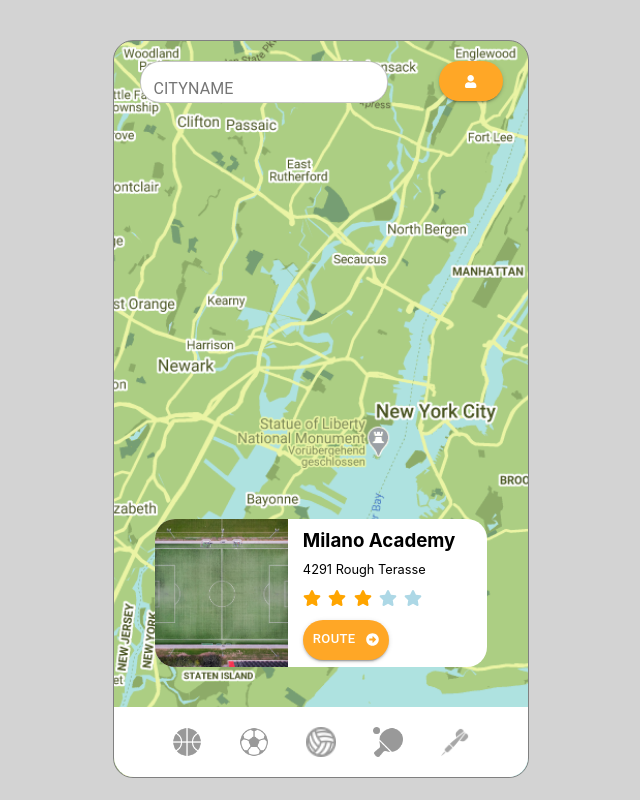
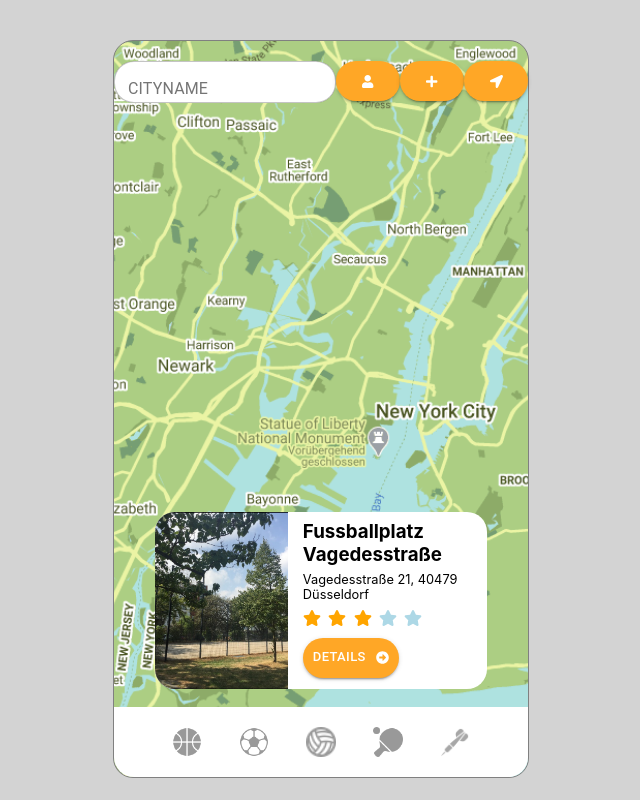
Before and after one commit to SuperCode-Projects/urban-league, a React (Create React App) app: page / in a window 1280 px wide. Shown: the whole page, without its empty margins (319-959 px from the left). Built offline with nearby package versions, Linux system fonts and the light colour scheme; no server answers; sample sign-in values are in the browser's storage.

Commit message:
local court

```diff
--- a/src/App.js
+++ b/src/App.js
@@ -12,6 +12,7 @@ import CourtDetails from "./components/CourtDetails";
 import SignUp from "./components/SignUp";
 import Account from "./components/Account";
 import AddCourt from "./components/AddCourt";
+import Time from "./components/Time";
 import UserProvider, { UserContext } from "./providers/UserProvider";
 
 class App extends Component {
@@ -36,8 +37,11 @@ class App extends Component {
               <Route exact path="/addcourt">
                 <AddCourt />
               </Route>
-              <Route exact path="/CourtDetails">
+              <Route exact path="/courtdetails">
                 <CourtDetails />
+              </Route>
+              <Route exact path="/time">
+                <Time />
               </Route>
               {/* <UserContext.Consumer>
 								{(user) => (user && user.uid ? <Home /> : <SignIn />)}
--- a/src/components/CourtCard.css
+++ b/src/components/CourtCard.css
@@ -1,10 +1,10 @@
 .CourtCardDiv {
-  height: 20%;
+  height: 24%;
   width: 80%;
   border-radius: 20px;
   background-color: white;
   position: absolute;
-  bottom: 15%;
+  bottom: 12%;
   right: auto;
   left: 10%;
   display: flex;
@@ -32,14 +32,22 @@ p {
 }
 
 .CourtCardDescription h3 {
-  margin-top: 10px;
-  margin-bottom: 10px;
+  margin-top: 8px;
+  margin-bottom: 6px;
 }
 
 .CourtCardDescription p {
-  margin-bottom: 10px;
+  margin-bottom: 3px;
 }
 
-#buttonRoute {
-  margin-top: 10px;
+#buttonDetails {
+  margin-top: 6px;
 }
+
+Link:visited {
+  color: orange;
+}
+
+Link:active {
+  color: black;
+}
--- a/src/components/CourtCard.js
+++ b/src/components/CourtCard.js
@@ -14,12 +14,12 @@ const CourtCard = () => {
     <div className="CourtCardDiv">
       <img
         className="CourtPicSmall"
-        src="./images/soccer-field_example.jpg"
+        src="./images/Fussballplatz-Vagedesstrasse.png"
       ></img>
 
       <div className="CourtCardDescription">
-        <h3>Milano Academy</h3>
-        <p>4291 Rough Terasse</p>
+        <h3>Fussballplatz Vagedesstraße</h3>
+        <p>Vagedesstraße 21, 40479 Düsseldorf</p>
         <div id="RateIt">
           <FontAwesomeIcon icon={faStar} className="RatingOrange" />
           <FontAwesomeIcon icon={faStar} className="RatingOrange" />
@@ -27,11 +27,17 @@ const CourtCard = () => {
           <FontAwesomeIcon icon={faStar} className="RatingBlue" />
           <FontAwesomeIcon icon={faStar} className="RatingBlue" />
         </div>
-
-        <Button size="small" variant="contained" type="submit" id="buttonRoute">
-          ROUTE
-          <FontAwesomeIcon icon={faArrowAltCircleRight} className="Arrow" />
-        </Button>
+        <Link to="/courtdetails">
+          <Button
+            size="small"
+            variant="contained"
+            type="submit"
+            id="buttonDetails"
+          >
+            DETAILS
+            <FontAwesomeIcon icon={faArrowAltCircleRight} className="Arrow" />
+          </Button>
+        </Link>
       </div>
     </div>
   );
--- a/src/components/CourtDetails.js
+++ b/src/components/CourtDetails.js
@@ -8,31 +8,36 @@ import { FontAwesomeIcon } from "@fortawesome/react-fontawesome";
 import {
   faStar,
   faArrowAltCircleRight,
+  faArrowAltCircleLeft,
 } from "@fortawesome/free-solid-svg-icons";
 import IconList from "./IconList";
+import { Link } from "react-router-dom";
 
 const CourtDetails = () => {
   return (
     <div className="background">
-      <img className="CourtPic" src="./images/soccer-field_example.jpg"></img>
+      <img
+        className="CourtPic"
+        src="./images/Fussballplatz-Vagedesstrasse.png"
+      ></img>
 
       <div className="CourtCardBig">
-        <h1 id="courtName">Milano Academy</h1>
+        <h1 id="courtName">Fußballplatz Vagedesstraße</h1>
 
         {/* TODO: Replace H1 with Typography Material UI */}
 
         <div className="Rating">
           <FontAwesomeIcon icon={faStar} className="RatingOrange" />
           <p className="RatingNum">4.5</p>
-          <p className="CourtAdress">· 4291 Rogahn Terrace</p>
+          <p className="CourtAdress">Vagedesstraße 21, 40479 Düsseldorf</p>
         </div>
 
         <p className="CourtDescription">
-          Modern football field, based on the football academy of the AC Milan.
-          Open to everyone since 2017. Free amateur friday tournaments.
+          Netter kleiner Fußballplatz mit hohem Zaun und zwei Metall-Toren.
+          Wiese drum herum und Parkmöglichkeiten.
         </p>
         <div id="buttonList">
-          <button className="buttonGreen">Natural Grass</button>
+          <button className="buttonGreen">Gravel field</button>
           <button className="buttonGreen">40x70m</button>
           <button className="buttonGreen">Outdoor</button>
         </div>
@@ -47,24 +52,28 @@ const CourtDetails = () => {
           <FontAwesomeIcon icon={faStar} className="RatingBlue" />
         </div>
         <div className="CourtButtons">
+          <Link to="/">
             <Button
               size="small"
               variant="contained"
               type="submit"
-            id="buttonLogIn"
+              id="buttonCheckIn"
             >
-            ROUTE{" "}
-            <FontAwesomeIcon icon={faArrowAltCircleRight} className="Arrow" />
+              BACK{" "}
+              <FontAwesomeIcon icon={faArrowAltCircleLeft} className="Arrow" />
             </Button>
+          </Link>
+          <Link to="/">
             <Button
               size="small"
               variant="contained"
               type="submit"
-            id="buttonLogIn"
+              id="buttonCheckIn"
             >
               CHECK IN{" "}
               <FontAwesomeIcon icon={faArrowAltCircleRight} className="Arrow" />
             </Button>
+          </Link>
         </div>
       </div>
     </div>
--- a/src/components/Home.css
+++ b/src/components/Home.css
@@ -20,3 +20,12 @@
   display: flex;
   justify-content: space-around;
 }
+
+#ButtonListHome {
+  display: flex;
+  height: 200px;
+  margin-left: 10px;
+  justify-content: space-between;
+  flex-direction: column;
+  border: solid grey 1px;
+}
--- a/src/components/Home.js
+++ b/src/components/Home.js
@@ -1,6 +1,7 @@
 import React, { Component } from "react";
 import IconList from "./IconList";
 import CourtCard from "./CourtCard";
+import Time from "./Time";
 import "./Home.css";
 import TextField from "@material-ui/core/TextField";
 import { makeStyles } from "@material-ui/core/styles";
@@ -10,7 +11,12 @@ import { Redirect } from "react-router-dom";
 import Map from "./Map";
 
 import { FontAwesomeIcon } from "@fortawesome/react-fontawesome";
-import { faStar, faUser } from "@fortawesome/free-solid-svg-icons";
+import {
+  faStar,
+  faUser,
+  faPlus,
+  faLocationArrow,
+} from "@fortawesome/free-solid-svg-icons";
 import { Link } from "react-router-dom";
 
 class Home extends Component {
@@ -28,7 +34,7 @@ class Home extends Component {
             variant="outlined"
             id="searchCity"
           />
-
+          {/* <div id="ButtonListHome"> */}
           <Link to="/account">
             <Button
               size="small"
@@ -37,12 +43,36 @@ class Home extends Component {
               id="gotoProfil"
               //   onClick={this.handleSignUpClicked}
             >
-              <FontAwesomeIcon icon={faUser} className="gotoProfil" />
+              <FontAwesomeIcon icon={faUser} className="gotoProfilButton" />
+            </Button>
+          </Link>
+
+          <Link to="/account">
+            <Button
+              size="small"
+              variant="contained"
+              type="submit"
+              id="addCourtButton"
+              //   onClick={this.handleSignUpClicked}
+            >
+              <FontAwesomeIcon icon={faPlus} className="gotoProfil" />
+            </Button>
+          </Link>
+          <Link to="/account">
+            <Button
+              size="small"
+              variant="contained"
+              type="submit"
+              id="addCourtButton"
+              //   onClick={this.handleSignUpClicked}
+            >
+              <FontAwesomeIcon icon={faLocationArrow} className="gotoProfil" />
             </Button>
           </Link>
         </div>
 
         <CourtCard />
+        {/* <Time /> */}
 
         <div id="divIconList">
           <IconList />
--- /dev/null
+++ b/src/components/Time.css
@@ -0,0 +1,36 @@
+.TimeDiv {
+  height: 24%;
+  width: 80%;
+  border-radius: 20px;
+  background-color: white;
+  position: absolute;
+  bottom: 12%;
+  right: auto;
+  left: 10%;
+  border: solid 1px grey;
+}
+
+#buttonListTime,
+#SportsDiv {
+  margin-left: auto;
+  margin-right: auto;
+  width: 85%;
+  display: flex;
+  justify-content: space-between;
+  margin-top: 10px;
+}
+
+.TimeDiv h4 {
+  margin-top: 20px;
+  margin-left: 20px;
+}
+
+.TimeDiv h4 {
+  margin-top: 20px;
+  margin-left: 20px;
+}
+
+.TimeDiv img {
+  height: 30px;
+  text-align: left;
+}
--- /dev/null
+++ b/src/components/Time.js
@@ -0,0 +1,41 @@
+import React from "react";
+import "./Time.css";
+import "./CourtDetails.css";
+import { FontAwesomeIcon } from "@fortawesome/react-fontawesome";
+import {
+  faStar,
+  faArrowAltCircleRight,
+  faArrowAltCircleLeft,
+} from "@fortawesome/free-solid-svg-icons";
+import Button from "@material-ui/core/Button";
+
+const Time = () => {
+  return (
+    // <div className="background">
+    <div className="TimeDiv">
+      <h4>TIME</h4>
+      <div id="buttonListTime">
+        <button className="buttonGreen">30 Min</button>
+        <button className="buttonGreen">45 Min</button>
+        <button className="buttonGreen">60 Min</button>
+        <button className="buttonGreen">90 Min</button>
+      </div>
+      <h4>SPORTS</h4>
+      <div id="SportsDiv">
+        <img src="./images/icons/icon_soccer.png" alt="icon soccer"></img>
+        <Button
+          size="small"
+          variant="contained"
+          type="submit"
+          id="buttonCheckIn"
+        >
+          CHECK IN{" "}
+          <FontAwesomeIcon icon={faArrowAltCircleRight} className="Arrow" />
+        </Button>
+      </div>
+    </div>
+    // </div>
+  );
+};
+
+export default Time;
```
Also changed, not shown: public/images/Fussballplatz-Vagedesstrasse.png (added). Lines whose indentation alone changed are shown as unchanged.
